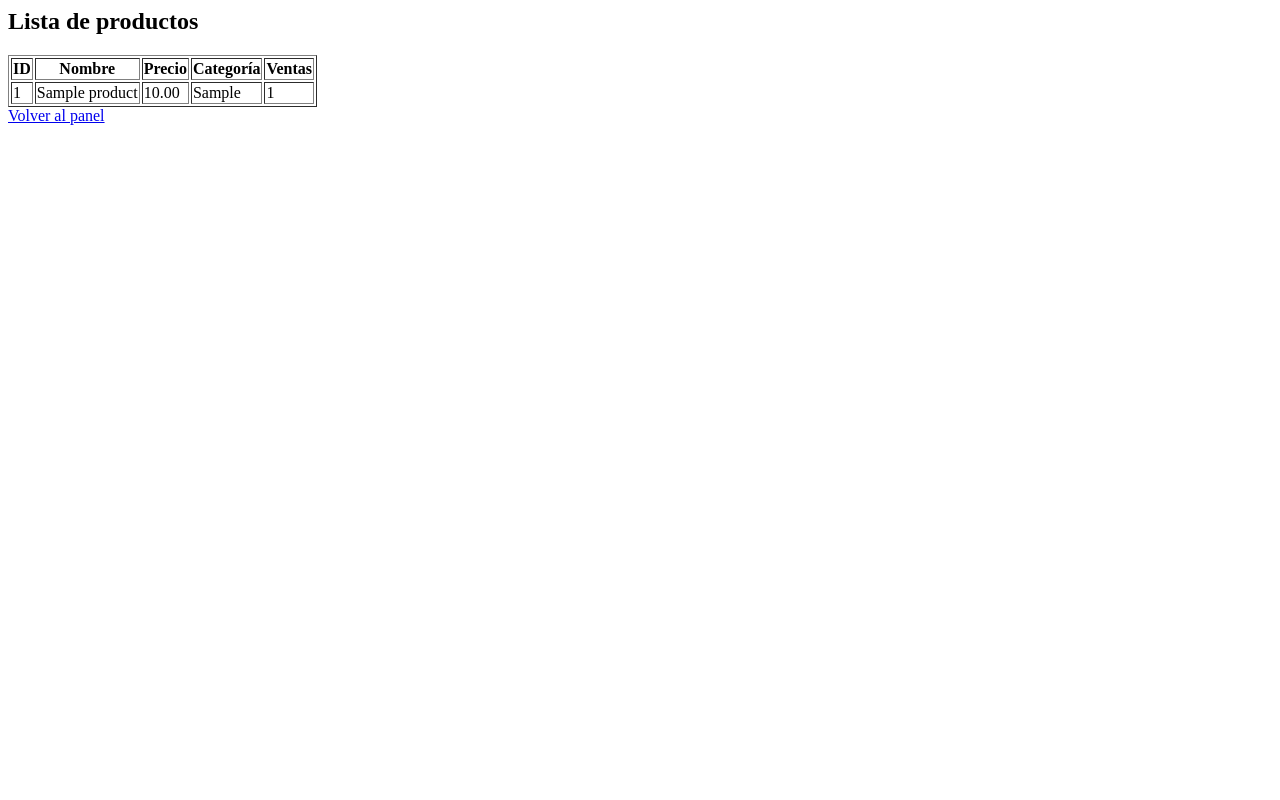
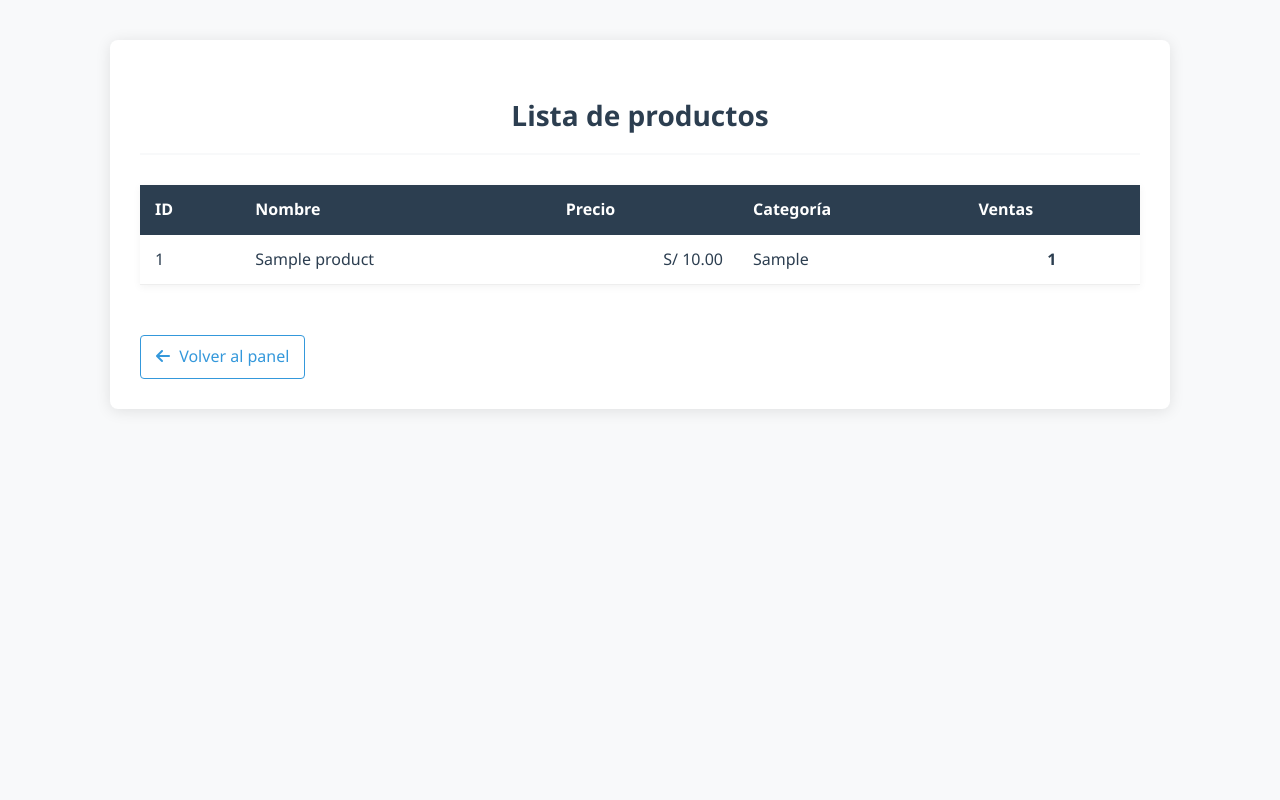
Before and after one commit to Alejosor/recomendador_ropa, a Flask app: page /admin/productos in a window 1280 px wide. Run offline with Flask 3, Linux system fonts and the light colour scheme; tables that the repository leaves empty hold one stand-in row (values such as "Sample post").

Commit message:
Revamp lista_productos.html with enhanced styling, improved layout, and added user interaction elements

```diff
--- a/app/templates/admin/lista_productos.html
+++ b/app/templates/admin/lista_productos.html
@@ -1,5 +1,117 @@
+<!DOCTYPE html>
+<html lang="es">
+<head>
+    <meta charset="UTF-8">
+    <meta name="viewport" content="width=device-width, initial-scale=1.0">
+    <title>Lista de Productos | Futbolera Admin</title>
+    <link rel="stylesheet" href="https://cdnjs.cloudflare.com/ajax/libs/font-awesome/6.4.0/css/all.min.css">
+    <style>
+        body {
+            font-family: 'Segoe UI', Tahoma, Geneva, Verdana, sans-serif;
+            background-color: #f8f9fa;
+            margin: 0;
+            padding: 0;
+            color: #2c3e50;
+            line-height: 1.6;
+        }
+
+        .container {
+            max-width: 1000px;
+            margin: 40px auto;
+            padding: 30px;
+            background-color: white;
+            border-radius: 8px;
+            box-shadow: 0 2px 15px rgba(0, 0, 0, 0.1);
+        }
+
+        h2 {
+            color: #2c3e50;
+            text-align: center;
+            margin-bottom: 30px;
+            font-size: 28px;
+            border-bottom: 2px solid #f8f9fa;
+            padding-bottom: 15px;
+        }
+
+        .product-table {
+            width: 100%;
+            border-collapse: collapse;
+            margin-bottom: 30px;
+            box-shadow: 0 2px 8px rgba(0, 0, 0, 0.05);
+        }
+
+        .product-table th {
+            background-color: #2c3e50;
+            color: white;
+            padding: 12px 15px;
+            text-align: left;
+        }
+
+        .product-table td {
+            padding: 12px 15px;
+            border-bottom: 1px solid #eee;
+        }
+
+        .product-table tbody tr:hover {
+            background-color: #f8f9fa;
+        }
+
+        .product-table tr:nth-child(even) {
+            background-color: #f9fafb;
+        }
+
+        .back-link {
+            display: inline-block;
+            margin-top: 20px;
+            color: #3498db;
+            text-decoration: none;
+            padding: 8px 15px;
+            border: 1px solid #3498db;
+            border-radius: 4px;
+            transition: all 0.3s;
+        }
+
+        .back-link:hover {
+            background-color: #3498db;
+            color: white;
+        }
+
+        .back-link i {
+            margin-right: 5px;
+        }
+
+        .price-column {
+            text-align: right;
+        }
+
+        .sales-column {
+            text-align: center;
+            font-weight: bold;
+        }
+
+        .high-sales {
+            color: #27ae60;
+        }
+
+        @media (max-width: 768px) {
+            .container {
+                margin: 20px;
+                padding: 15px;
+            }
+
+            .product-table {
+                display: block;
+                overflow-x: auto;
+                white-space: nowrap;
+            }
+        }
+    </style>
+</head>
+<body>
+    <div class="container">
         <h2>Lista de productos</h2>
-<table border="1">
+        <table class="product-table">
+            <thead>
                 <tr>
                     <th>ID</th>
                     <th>Nombre</th>
@@ -7,14 +119,24 @@
                     <th>Categoría</th>
                     <th>Ventas</th>
                 </tr>
+            </thead>
+            <tbody>
                 {% for producto in productos %}
                 <tr>
                     <td>{{ producto.id }}</td>
                     <td>{{ producto.nombre }}</td>
-        <td>{{ producto.precio }}</td>
+                    <td class="price-column">S/ {{ producto.precio }}</td>
                     <td>{{ producto.categoria }}</td>
-        <td>{{ producto.cant_ventas }}</td>
+                    <td class="sales-column {% if producto.cant_ventas > 5 %}high-sales{% endif %}">
+                        {{ producto.cant_ventas }}
+                    </td>
                 </tr>
                 {% endfor %}
+            </tbody>
         </table>
-<a href="{{ url_for('admin.dashboard') }}">Volver al panel</a>
+        <a href="{{ url_for('admin.dashboard') }}" class="back-link">
+            <i class="fas fa-arrow-left"></i> Volver al panel
+        </a>
+    </div>
+</body>
+</html>
```
Lines whose indentation alone changed are shown as unchanged.
